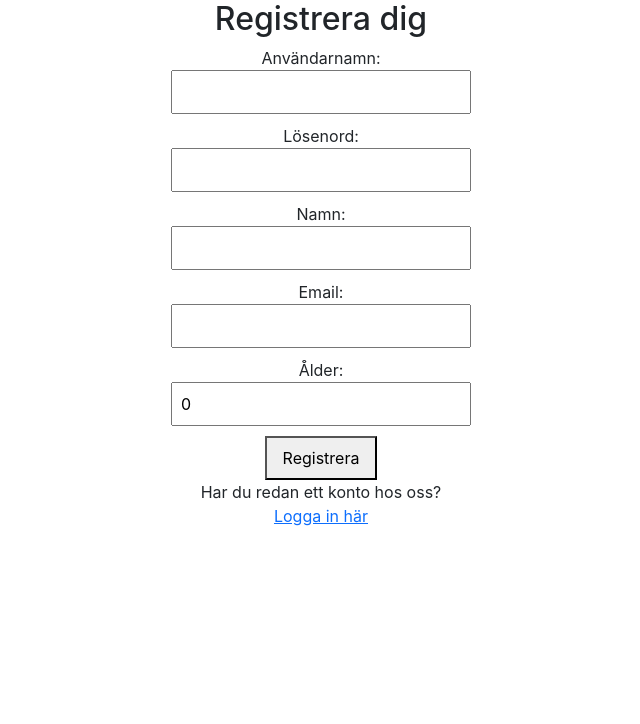
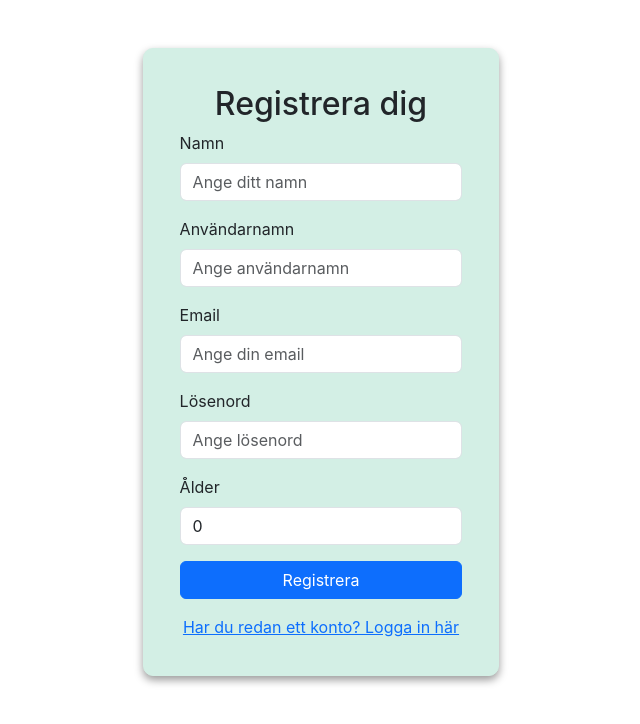
Before and after one commit to natta1995/frontend-app, a React (Create React App) app: page /register in a window 1280 px wide. Shown: the top 724 px of the page, without its empty margins (319-959 px from the left). Built offline with nearby package versions, Linux system fonts and the light colour scheme.

Commit message:
css register

```diff
--- a/src/components/Register.tsx
+++ b/src/components/Register.tsx
@@ -1,5 +1,16 @@
 import React, { useState } from 'react';
+import styled from 'styled-components';
+import { Form, Button, Container, Row, Col } from 'react-bootstrap';
 import {Link} from 'react-router-dom';
+
+
+const RegisterContainer = styled.div`
+  background-color: #d3efe5;
+  padding: 10%;
+  border-radius: 10px;
+  border: 1px solid #d3efe5;
+  box-shadow: 0 4px 8px rgba(0, 0, 0, 0.4);
+`;
 
 
 interface RegisterProps {
@@ -19,63 +30,79 @@ const Register: React.FC<RegisterProps> = ({ onRegister }) => {
   };
 
   return (
-    <div style={{ width: '300px', margin: '0 auto', textAlign: 'center' }}>
-      <h2>Registrera dig</h2>
-      <form onSubmit={handleSubmit}>
-        <div style={{ marginBottom: '10px' }}>
-          <label>Användarnamn:</label>
-          <input
+    <Container className="mt-5">
+      <Row className="justify-content-md-center">
+        <Col md={4}>
+          <RegisterContainer>
+            <h2 className="text-center">Registrera dig</h2>
+            <Form onSubmit={handleSubmit}>
+              <Form.Group controlId="formName" className="mb-3">
+                <Form.Label>Namn</Form.Label>
+                <Form.Control
                   type="text"
+                  placeholder="Ange ditt namn"
+                  value={name}
+                  onChange={(e) => setName(e.target.value)}
+                  required
+                />
+              </Form.Group>
+
+              <Form.Group controlId="formUsername" className="mb-3">
+                <Form.Label>Användarnamn</Form.Label>
+                <Form.Control
+                  type="text"
+                  placeholder="Ange användarnamn"
                   value={username}
                   onChange={(e) => setUsername(e.target.value)}
                   required
-            style={{ width: '100%', padding: '8px', boxSizing: 'border-box' }}
                 />
-        </div>
-        <div style={{ marginBottom: '10px' }}>
-          <label>Lösenord:</label>
-          <input
+              </Form.Group>
+
+              <Form.Group controlId="formEmail" className="mb-3">
+                <Form.Label>Email</Form.Label>
+                <Form.Control
+                  type="email"
+                  placeholder="Ange din email"
+                  value={email}
+                  onChange={(e) => setEmail(e.target.value)}
+                  required
+                />
+              </Form.Group>
+
+              <Form.Group controlId="formPassword" className="mb-3">
+                <Form.Label>Lösenord</Form.Label>
+                <Form.Control
                   type="password"
+                  placeholder="Ange lösenord"
                   value={password}
                   onChange={(e) => setPassword(e.target.value)}
                   required
-            style={{ width: '100%', padding: '8px', boxSizing: 'border-box' }}
                 />
-        </div>
-        <div style={{ marginBottom: '10px' }}>
-          <label>Namn:</label>
-          <input
-            type="text"
-            value={name}
-            onChange={(e) => setName(e.target.value)}
-            required
-            style={{ width: '100%', padding: '8px', boxSizing: 'border-box' }}
-          />
-        </div>
-        <div style={{ marginBottom: '10px' }}>
-          <label>Email:</label>
-          <input
-            type="email"
-            value={email}
-            onChange={(e) => setEmail(e.target.value)}
-            required
-            style={{ width: '100%', padding: '8px', boxSizing: 'border-box' }}
-          />
-        </div>
-        <div style={{ marginBottom: '10px' }}>
-          <label>Ålder:</label>
-          <input
+              </Form.Group>
+
+              <Form.Group controlId="formAge" className="mb-3">
+                <Form.Label>Ålder</Form.Label>
+                <Form.Control
                   type="number"
+                  placeholder="Ange din ålder"
                   value={age}
                   onChange={(e) => setAge(Number(e.target.value))}
                   required
-            style={{ width: '100%', padding: '8px', boxSizing: 'border-box' }}
                 />
+              </Form.Group>
+
+              <Button variant="primary" type="submit" className="w-100">
+                Registrera
+              </Button>
+
+              <div className="mt-3 text-center">
+                <Link to="/">Har du redan ett konto? Logga in här</Link>
               </div>
-        <button type="submit" style={{ padding: '8px 16px' }}>Registrera</button>
-        <p>Har du redan ett konto hos oss? <br></br> <Link to="/">Logga in här</Link></p>
-      </form>
-    </div>
+            </Form>
+          </RegisterContainer>
+        </Col>
+      </Row>
+    </Container>
   );
 };
 
```
Lines whose indentation alone changed are shown as unchanged.
